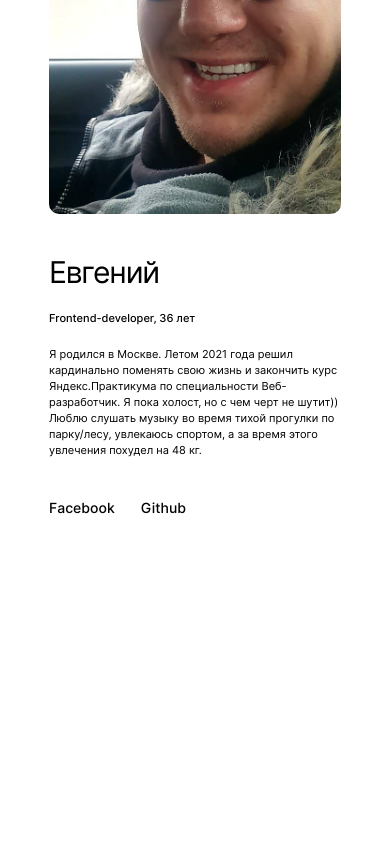
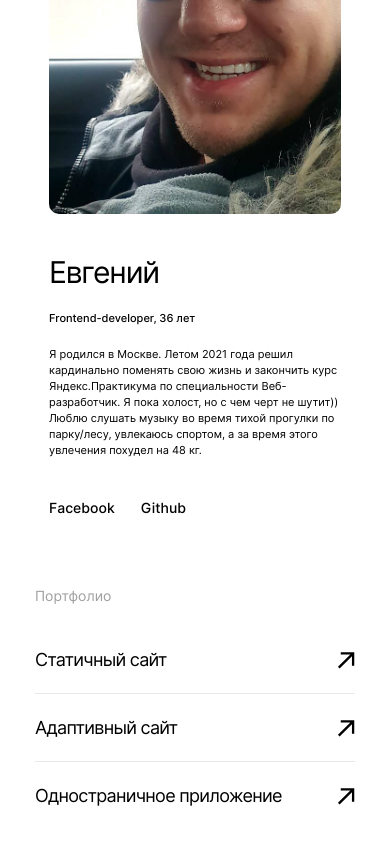
Before and after one commit to effectorea/movies-explorer-frontend, a React (Create React App) app: page / in a window 390 px wide. Shown: the part 2272-3116 px from the top of the page. Before the commit the page ends 2858 px from the top, so only its background shows below. Built offline with nearby package versions, Linux system fonts and the light colour scheme.

Commit message:
created portfolio section

```diff
--- a/src/components/Main/Main.js
+++ b/src/components/Main/Main.js
@@ -3,6 +3,7 @@ import Promo from '../Promo/Promo';
 import AboutProject from '../AboutProject/AboutProject';
 import Techs from '../Techs/Techs';
 import AboutMe from '../AboutMe/AboutMe';
+import Portfolio from '../Portfolio/Portfolio';
 
 function Main() {
   return (
@@ -11,6 +12,7 @@ function Main() {
       <AboutProject />
       <Techs />
       <AboutMe />
+      <Portfolio />
     </main>
   );
 }
--- /dev/null
+++ b/src/components/Portfolio/Portfolio.css
@@ -0,0 +1,110 @@
+.portfolio {
+  max-width: 1280px;
+  padding: 0 70px 125px;
+  margin: 0 auto;
+}
+
+@media screen and (max-width: 980px) {
+  .portfolio {
+    max-width: 768px;
+    padding: 0 50px 90px;
+  }
+}
+
+@media screen and (max-width: 490px) {
+  .portfolio {
+    max-width: 320px;
+    padding: 0px 14px 70px;
+  }
+}
+
+.portfolio__title {
+  font-style: normal;
+  font-weight: 400;
+  font-size: 18px;
+  line-height: 20px;
+  color: #a0a0a0;
+  mix-blend-mode: normal;
+  margin: 0 0 50px;
+}
+
+@media screen and (max-width: 490px) {
+  .portfolio__title {
+    font-size: 14px;
+    line-height: 20px;
+    margin: 0 0 40px;
+  }
+}
+
+.portfolio__elements {
+  margin: 0;
+  padding: 0;
+  list-style-type: none;
+}
+
+.portfolio__element::after {
+  display: block;
+  content: '';
+  border-bottom: 1px solid #e8e8e8;
+  max-width: 100%;
+  margin: 19px auto 20px;
+}
+
+.portfolio__element:last-of-type::after {
+  display: none;
+}
+.portfolio__link {
+  display: flex;
+  justify-content: space-between;
+  align-items: center;
+  text-decoration: none;
+}
+
+.portfolio__element_description {
+  font-style: normal;
+  font-weight: 400;
+  font-size: 30px;
+  line-height: 50px;
+  letter-spacing: -0.04em;
+  color: #000000;
+  margin: 0;
+  transition: ease-in 0.2s;
+}
+
+.portfolio__element_description:hover {
+    transform: scale(1.1)
+}
+
+@media screen and (max-width: 980px) {
+  .portfolio__element_description {
+    font-size: 28px;
+  }
+}
+
+@media screen and (max-width: 490px) {
+  .portfolio__element_description {
+    font-size: 18px;
+    line-height: 28px;
+  }
+}
+
+.portfolio__arrow {
+    width: 29px;
+    transition: ease-in 0.2s;
+}
+
+.portfolio__arrow:hover {
+    transform: scale(1.3) rotate(45deg);
+}
+
+@media screen and (max-width: 980px) {
+    .portfolio__arrow {
+        width: 27px;
+    }
+  }
+
+  @media screen and (max-width: 490px) {
+    .portfolio__arrow {
+        width: 18px;
+    }
+  }
--- /dev/null
+++ b/src/components/Portfolio/Portfolio.js
@@ -0,0 +1,33 @@
+import React from 'react';
+import './Portfolio.css';
+import arrow from '../../images/arrow.svg';
+
+function Portfolio() {
+  return (
+    <section className='portfolio'>
+      <h2 className='portfolio__title'>Портфолио</h2>
+      <ul className='portfolio__elements'>
+        <li className='portfolio__element'>
+          <a className='portfolio__link' href='https://github.com/effectorea/how-to-learn' target='_blank' rel='noopener noreferrer'>
+            <p className='portfolio__element_description'>Статичный сайт</p>
+            <img className='portfolio__arrow' src={arrow} alt='arrow' />
+          </a>
+        </li>
+        <li className='portfolio__element'>
+          <a className='portfolio__link' href='https://effectorea.github.io/yet-travel-project/index.html' target='_blank' rel='noopener noreferrer'>
+            <p className='portfolio__element_description'>Адаптивный сайт</p>
+            <img className='portfolio__arrow' src={arrow} alt='arrow' />
+          </a>
+        </li>
+        <li className='portfolio__element'>
+          <a className='portfolio__link' href='https://effectorea.github.io/mesto/index.html' target='_blank' rel='noopener noreferrer'>
+            <p className='portfolio__element_description'>Одностраничное приложение</p>
+            <img className='portfolio__arrow' src={arrow} alt='arrow' />
+          </a>
+        </li>
+      </ul>
+    </section>
+  );
+}
+
+export default Portfolio;
```
Also changed, not shown: src/components/Footer/Footer.js (added, +10 -0 lines), src/components/Footer/Footer.css (added), src/images/arrow.svg (added).
